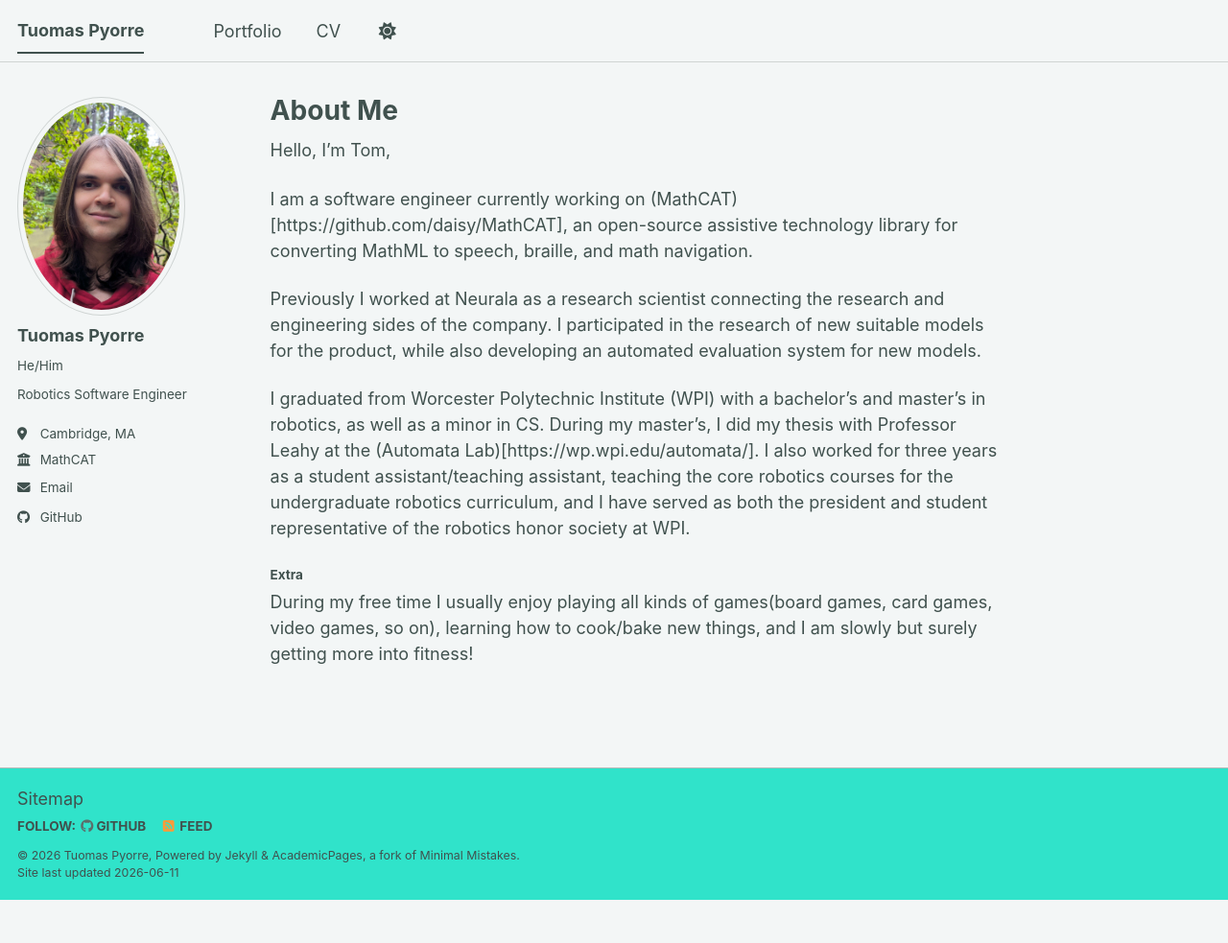
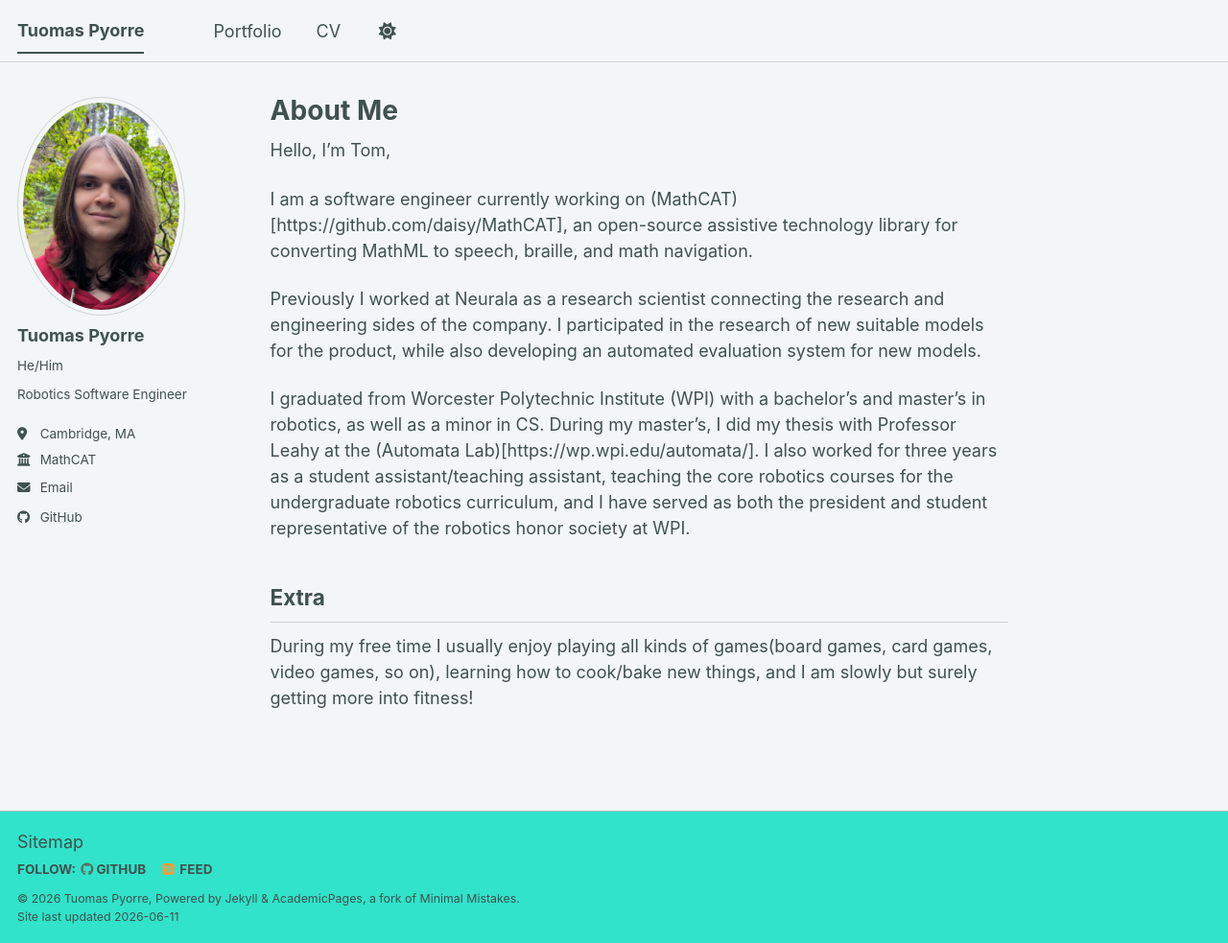
Before and after one commit to ttpyorre/ttpyorre.github.io, a Jekyll site: the page built from _pages/about.md, in a window 1280 px wide and 983 px high. Shown: the whole window at 96% size. Built offline with Jekyll 4.4.1, drawn with Linux system fonts in a browser that asks for light colours; a script bundle is joined from its source files by our own code; library files that are not in the unit come from our copies.

```diff
--- a/_pages/about.md
+++ b/_pages/about.md
@@ -16,6 +16,6 @@ Previously I worked at Neurala as a research scientist connecting the research a
 I graduated from Worcester Polytechnic Institute (WPI) with a bachelor's and master's in robotics, as well as a minor in CS. During my master's, I did my thesis with Professor Leahy at the (Automata Lab)[https://wp.wpi.edu/automata/]. I also worked for three years as a student assistant/teaching assistant, teaching the core robotics courses for the undergraduate robotics curriculum, and I have served as both the president and student representative of the robotics honor society at WPI.
 
 
-#### Extra
+## Extra
 
 During my free time I usually enjoy playing all kinds of games(board games, card games, video games, so on), learning how to cook/bake new things, and I am slowly but surely getting more into fitness!
```
